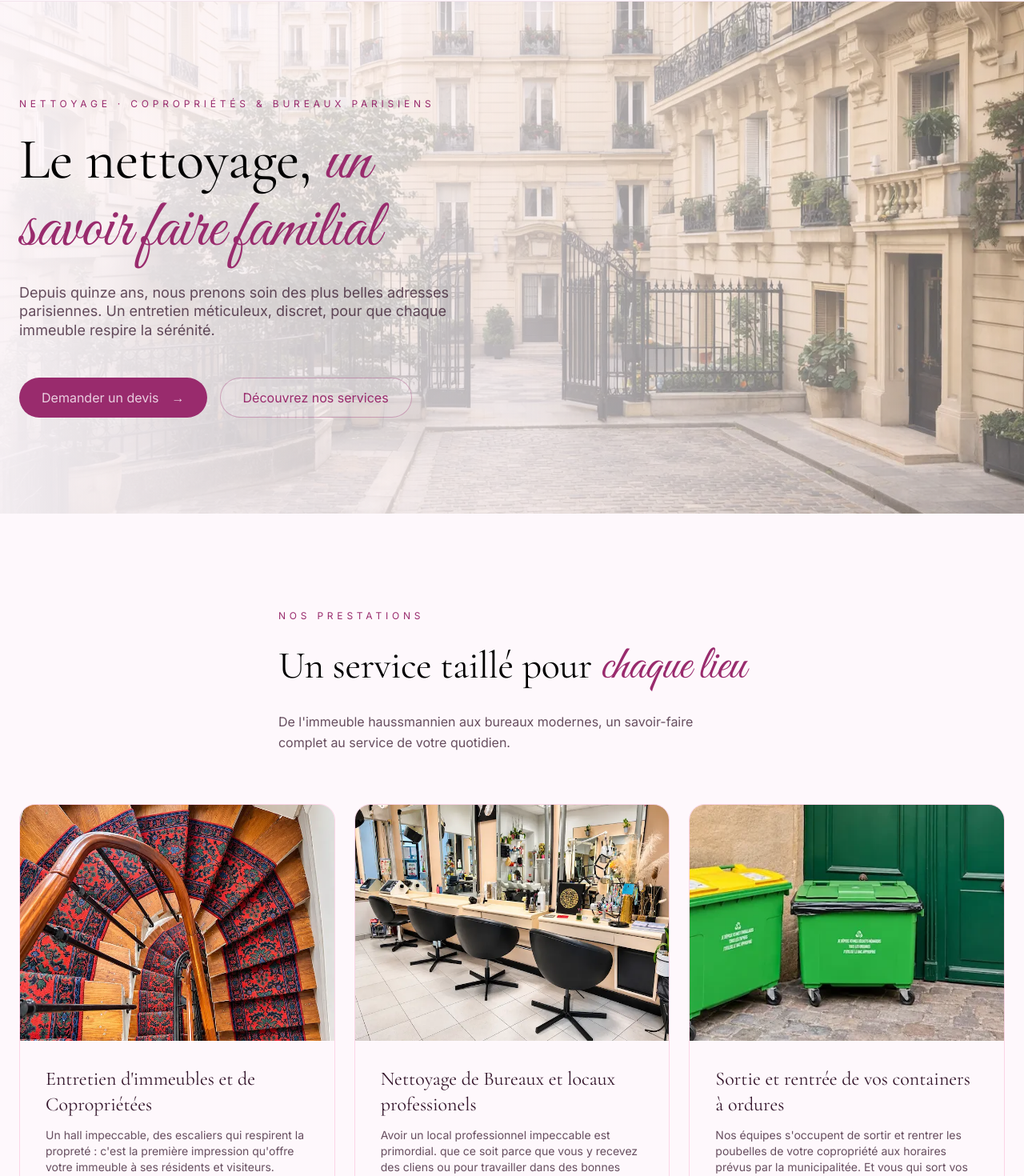
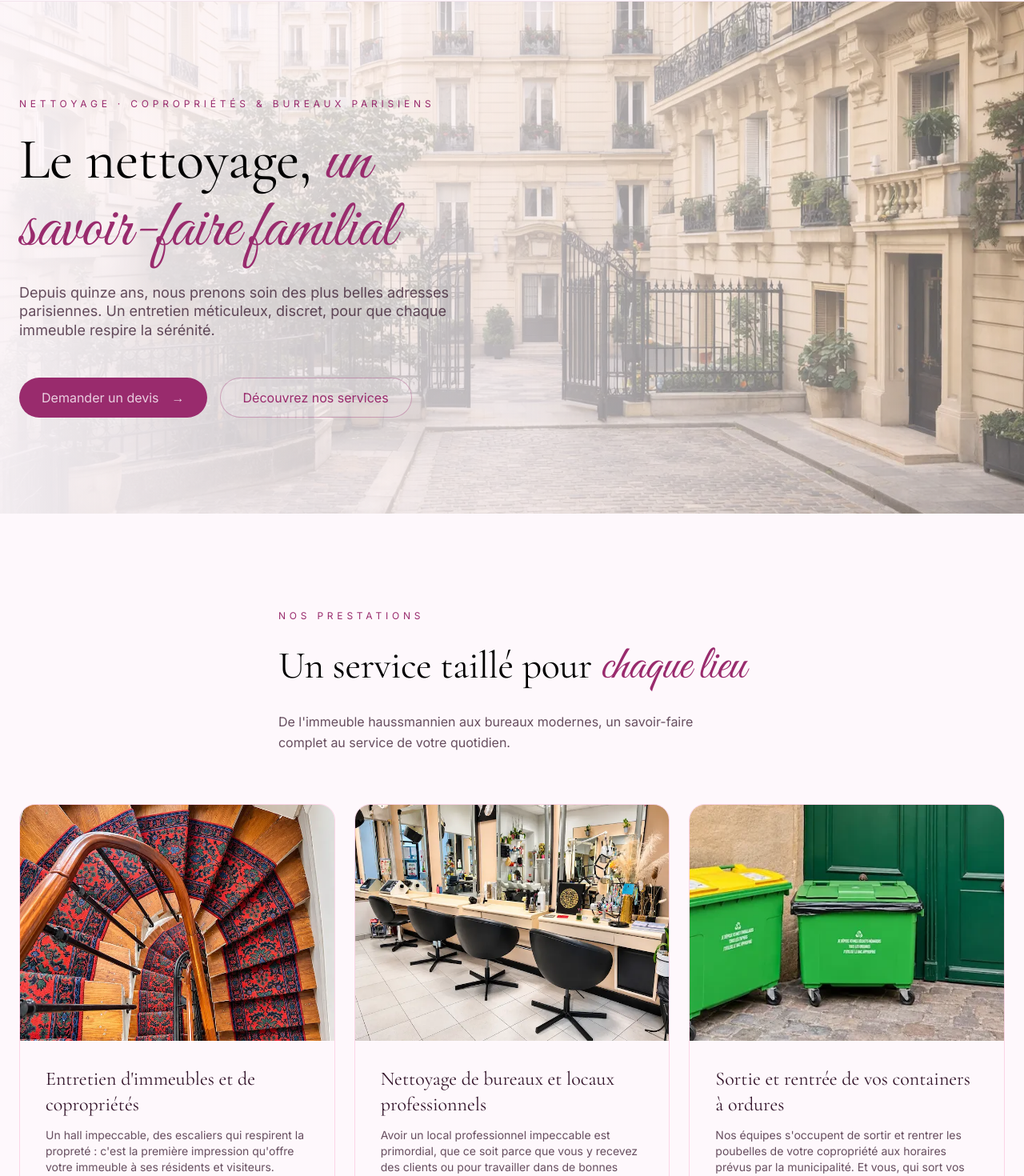
Before and after one commit to Brunofrpt/Balai-de-Carmen, a Next.js app: page / in a window 1280 px wide. Shown: the part 85-1555 px from the top of the page at 80% size. Built offline with nearby package versions, Linux system fonts and the light colour scheme.

Commit message:
fix(accueil): Cooriger l'orthographe des textes

```diff
--- a/src/app/(public)/page.tsx
+++ b/src/app/(public)/page.tsx
@@ -16,7 +16,7 @@ export default function Home() {
               headingTag="h1"
               title="Le nettoyage,"
               titleClassName={styles.title}
-              titleSpan="un savoir faire familial"
+              titleSpan="un savoir-faire familial"
               accentTitleClassName={styles.accentTitle}
               description="Depuis quinze ans, nous prenons soin des plus belles adresses
           parisiennes. Un entretien méticuleux, discret, pour que chaque
@@ -48,11 +48,11 @@ export default function Home() {
             <ServiceCards
               href="/services/entretien-immeubles-&-coproprietees"
               src="/etages.webp"
-              alt="vue en hauteur de cages d'escaliers parisienne"
+              alt="vue en hauteur de cages d'escaliers parisiennes"
               width={750}
               height={1000}
               sizes="(min-width: 1300px) 401px, (min-width: 768px) calc((100vw - 96px) / 3), calc(100vw - 48px)"
-              title="Entretien d'immeubles et de Copropriétées"
+              title="Entretien d'immeubles et de copropriétés"
               descriptionCard="Un hall impeccable, des escaliers qui respirent la propreté : c'est la
                 première impression qu'offre votre immeuble à ses résidents et visiteurs."
             />
@@ -63,20 +63,20 @@ export default function Home() {
               width={700}
               height={525}
               sizes="(min-width: 1300px) 401px, (min-width: 768px) calc((100vw - 96px) / 3), calc(100vw - 48px)"
-              title="Nettoyage de Bureaux et locaux professionels"
-              descriptionCard="Avoir un local professionnel impeccable est primordial.
-                que ce soit parce que vous y recevez des cliens ou pour travailler dans des bonnes conditions"
+              title="Nettoyage de bureaux et locaux professionnels"
+              descriptionCard="Avoir un local professionnel impeccable est primordial,
+                que ce soit parce que vous y recevez des clients ou pour travailler dans de bonnes conditions."
             />
             <ServiceCards
               href="/services/sortie-de-poubelles"
               src="/poubelles.webp"
-              alt="des containeurs poubelles sorties sur la voie publique"
+              alt="des conteneurs poubelles sortis sur la voie publique"
               width={700}
               height={336}
               sizes="(min-width: 1300px) 401px, (min-width: 768px) calc((100vw - 96px) / 3), calc(100vw - 48px)"
               title="Sortie et rentrée de vos containers à ordures"
               descriptionCard="Nos équipes s'occupent de sortir et rentrer les poubelles de votre
-                copropriété aux horaires prévus par la municipalitée. Et vous qui sort vos poubelles ?"
+                copropriété aux horaires prévus par la municipalité. Et vous, qui sort vos poubelles ?"
             />
           </ul>
           <ButtonLink href="/services" variant="text">
@@ -91,7 +91,7 @@ export default function Home() {
             <SectionIntro
               label="À PROPOS"
               title="Depuis 2010 au service des"
-              titleSpan="copropriétées et bureaux"
+              titleSpan="copropriétés et bureaux"
               description="Fondée par Carmen, notre équipe entièrement formée œuvre avec délicatesse
             dans les plus belles copropriétés et bureaux de la capitale.
             Nous croyons qu'un lieu propre est un lieu qui inspire — et que chaque détail compte."
@@ -105,7 +105,7 @@ export default function Home() {
             <Image
               className={styles.facadeImg}
               src="/copro2.webp"
-              alt="façade immeuble Hausmanienne"
+              alt="façade d'immeuble haussmannien"
               width={1000}
               height={563}
               sizes="(min-width: 1300px) 594px, (min-width: 768px) calc(50vw - 56px), calc(100vw - 48px)"
```
